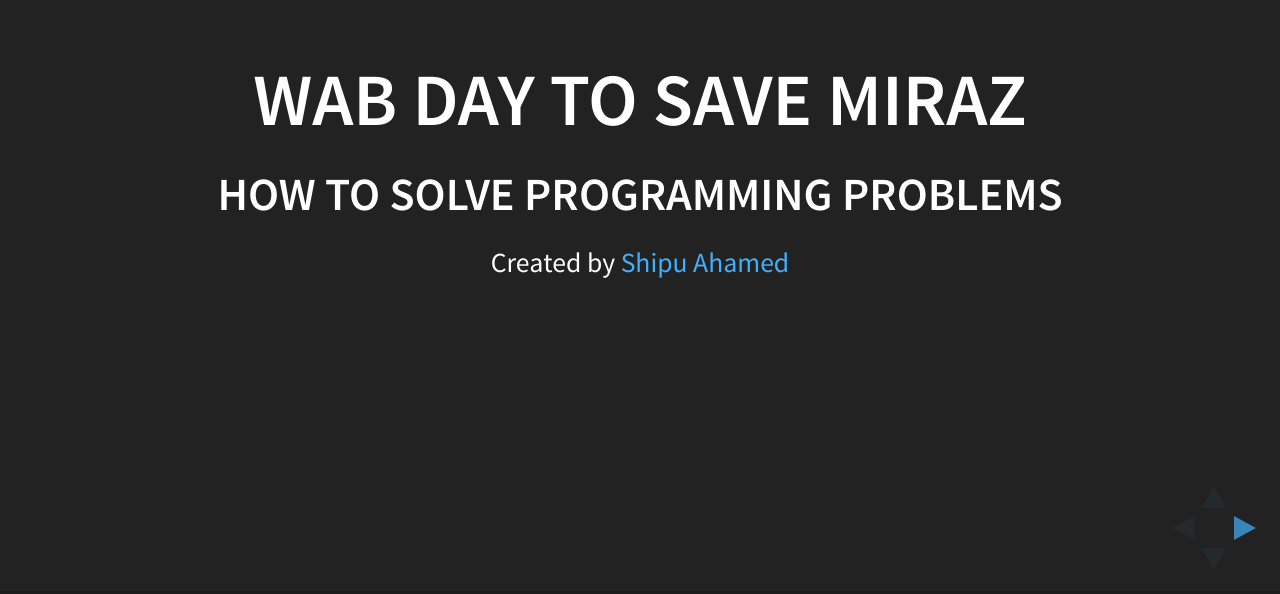
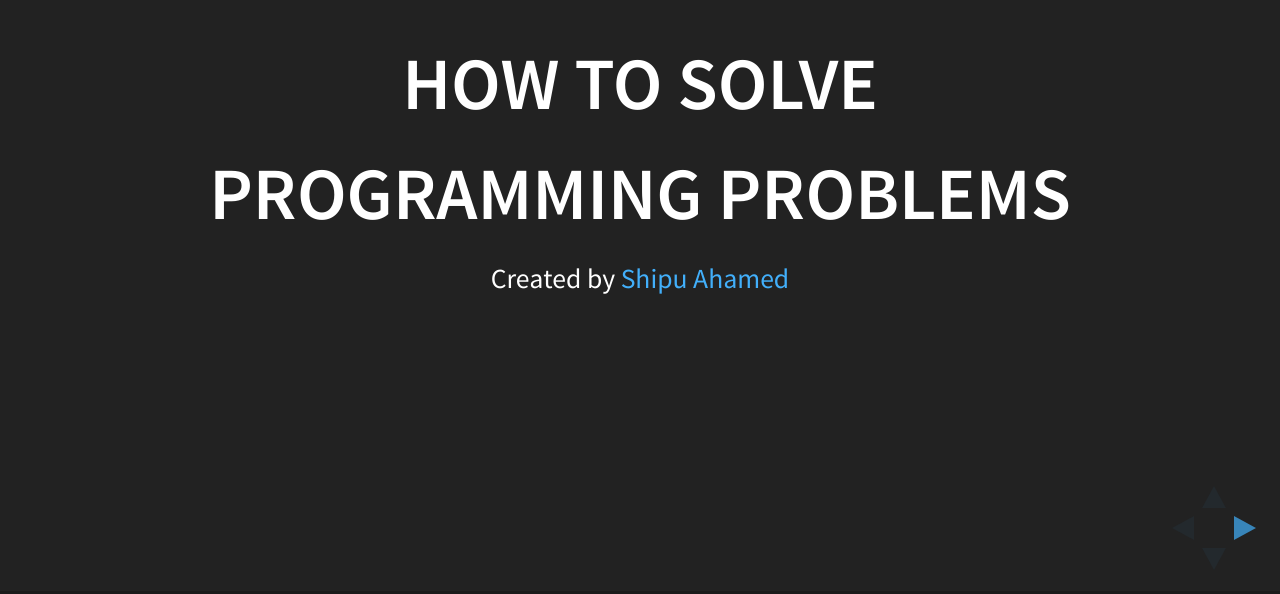
Before and after one commit to Shipu/HowtoSolveProgrammingProblems, a website: page index.html in a window 1280 px wide. Shown: the part 206-800 px from the top of the page. Drawn offline with Linux system fonts and the light colour scheme.

Commit message:
:fire: Update Some Slides

```diff
--- a/index.html
+++ b/index.html
@@ -41,12 +41,18 @@
 	<!-- Any section element inside of this container is displayed as a slide -->
 	<div class="slides">
 		<section>
-			<h2>Wab Day to Save Miraz</h2>
-			<h4>How to Solve Programming Problems</h4>
+			<!--<h2>Wab Day to Save Miraz</h2>-->
+			<h2>How to Solve </h2><h2>Programming Problems</h2>
 			<p>
 				<small>Created by <a href="http://shipuahamed.com" target="_blank">Shipu Ahamed</a></small>
 			</p>
 		</section>
+
+        <section data-transition="slide" data-background="#dedede" data-background-transition="zoom">
+            <!--<h2>Background Transitions</h2>-->
+            <img  width="850" data-src="img/mirpur-dohs-route.png" alt="Route">
+            <!--<pre><code class="hljs">Reveal.configure({ backgroundTransition: 'zoom' })</code></pre>-->
+        </section>
 
         <section data-background-transition="zoom">
             <section>
@@ -63,12 +69,6 @@
             <section>
                 <h4>Another big mistake is trying to over solve the solution on the first iteration.  Keep it simple, don’t try to get fancy.</h4>
             </section>
-        </section>
-
-        <section data-transition="slide" data-background="#dedede" data-background-transition="zoom">
-            <!--<h2>Background Transitions</h2>-->
-            <img  width="850" data-src="img/mirpur-dohs-route.png" alt="Route">
-            <!--<pre><code class="hljs">Reveal.configure({ backgroundTransition: 'zoom' })</code></pre>-->
         </section>
 
         <section>
```
